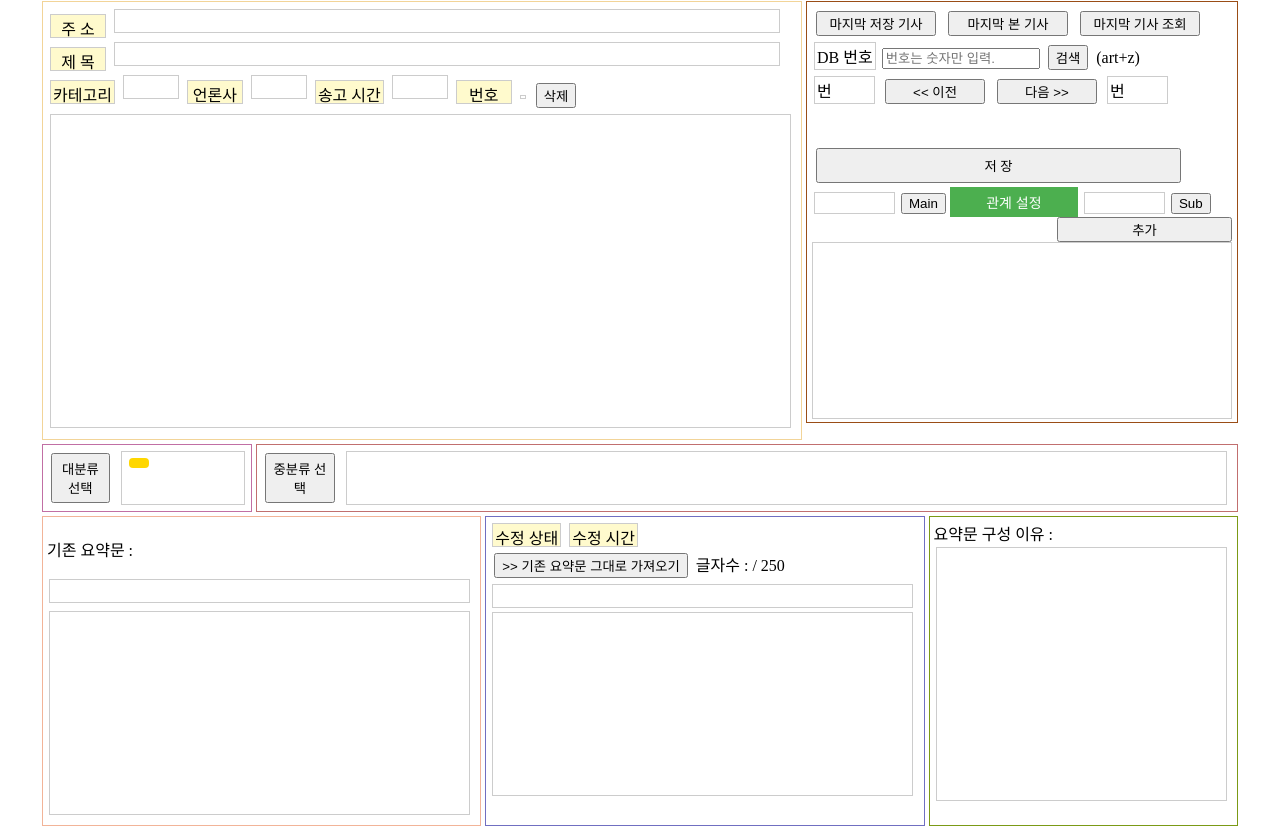
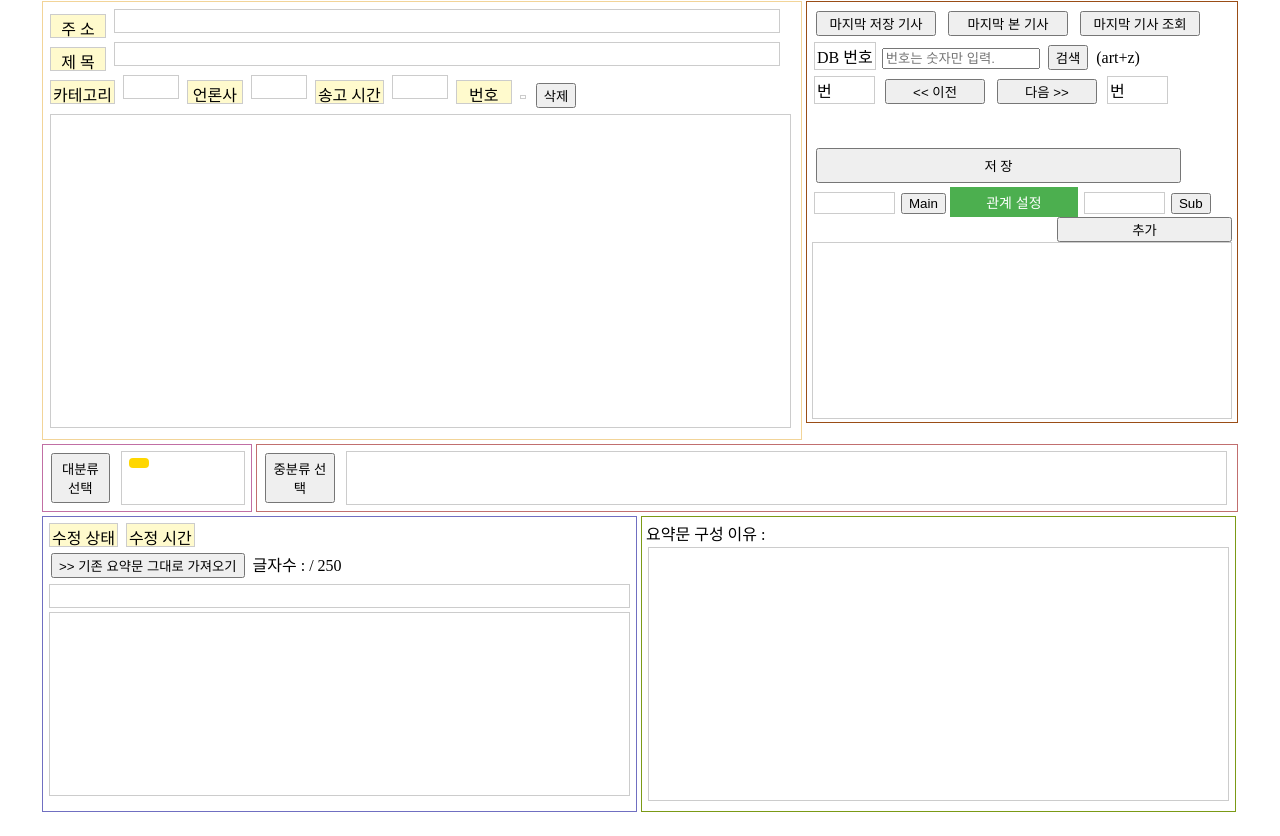
Before and after one commit to tigerak/byte_web, a Flask app: template templates/mod_db.html in a window 1280 px wide. Shown: the part 73-909 px from the top of the page. After the commit the page ends 885 px from the top, so only its background shows below. Run offline with Flask 3, Linux system fonts and the light colour scheme; the template is opened without the code that fills it, so the values that code supplies are empty.

Commit message:
Fix #modifiedReason3

```diff
--- a/static/css/mod_db.css
+++ b/static/css/mod_db.css
@@ -106,7 +106,8 @@
     border: 1px solid #f2b498;
 }
 .box4 {
-    width: 300px;
+    /* width: 300px; */
+    width: 585px;
     float: left;
     margin: 2px;
     padding: 4px;
@@ -114,7 +115,8 @@
     border: 1px solid #7b9a16;
 }
 .box5 {
-    width: 430px;
+    /* width: 430px; */
+    width: 585px;
     float: left;
     margin: 2px;
     padding: 4px;
@@ -200,18 +202,21 @@
 /* box4 */
 #modTitDiv{
     height: 20px;
-    width: 415px;
+    /* width: 415px; */
+    width: 575px;
     overflow: visible;
 }
 #modSumDiv {
     height: 180px;
-    width: 415px;
+    /* width: 415px; */
+    width: 575px;
     overflow: auto;
 }
 /* box5 */
 #modReaDiv{
     height: 250px;
-    width: 285px;
+    /* width: 285px; */
+    width: 575px;
     overflow: auto;
 }
 
--- a/templates/mod_db.html
+++ b/templates/mod_db.html
@@ -158,11 +158,11 @@
     </div>
 
     <div class="box-wrap-under">
-        <div class="box3">
+        <!-- <div class="box3">
             <p>기존 요약문 :</p>
             <div contenteditable="false" class="content-div" id="sumTitDiv">{{summary_title|safe}}</div>
             <div contenteditable="false" class="content-div" id="sumDiv">{{summary|safe}}</div>
-        </div>
+        </div> -->
 
         <div class="box5">
             <div contenteditable="false" class="content-div" id="tagDiv">수정 상태</div>
--- a/templates/news_save.html
+++ b/templates/news_save.html
@@ -321,7 +321,7 @@
 
                 <div class="input-group mb-3">
                     <span class="input-group-text">요약문 구성 이유</span>
-                    <textarea id="modifiedReason3" class="form-control" aria-label="With textarea" style="height: 300px">Article의 핵심 내용은 대한 것이다.&#10;Article에 가 있으므로 []번 요약 구조를 택했다.&#10;이에 따라 Summary의 두 번째 문장에는 를, 마지막 문장에는 를 담았다.</textarea>
+                    <textarea id="modifiedReason3" class="form-control" aria-label="With textarea" style="height: 300px">Article의 핵심 내용은  대한 것이다.&#10;Article에  있으므로 []번 요약 구조를 택했다.</textarea>
                 </div>
 
             <!--<button class="w-100 btn btn-lg btn-primary" data-bs-toggle="modal" data-bs-target="#saveModal" id="save">저장</button>-->
```
